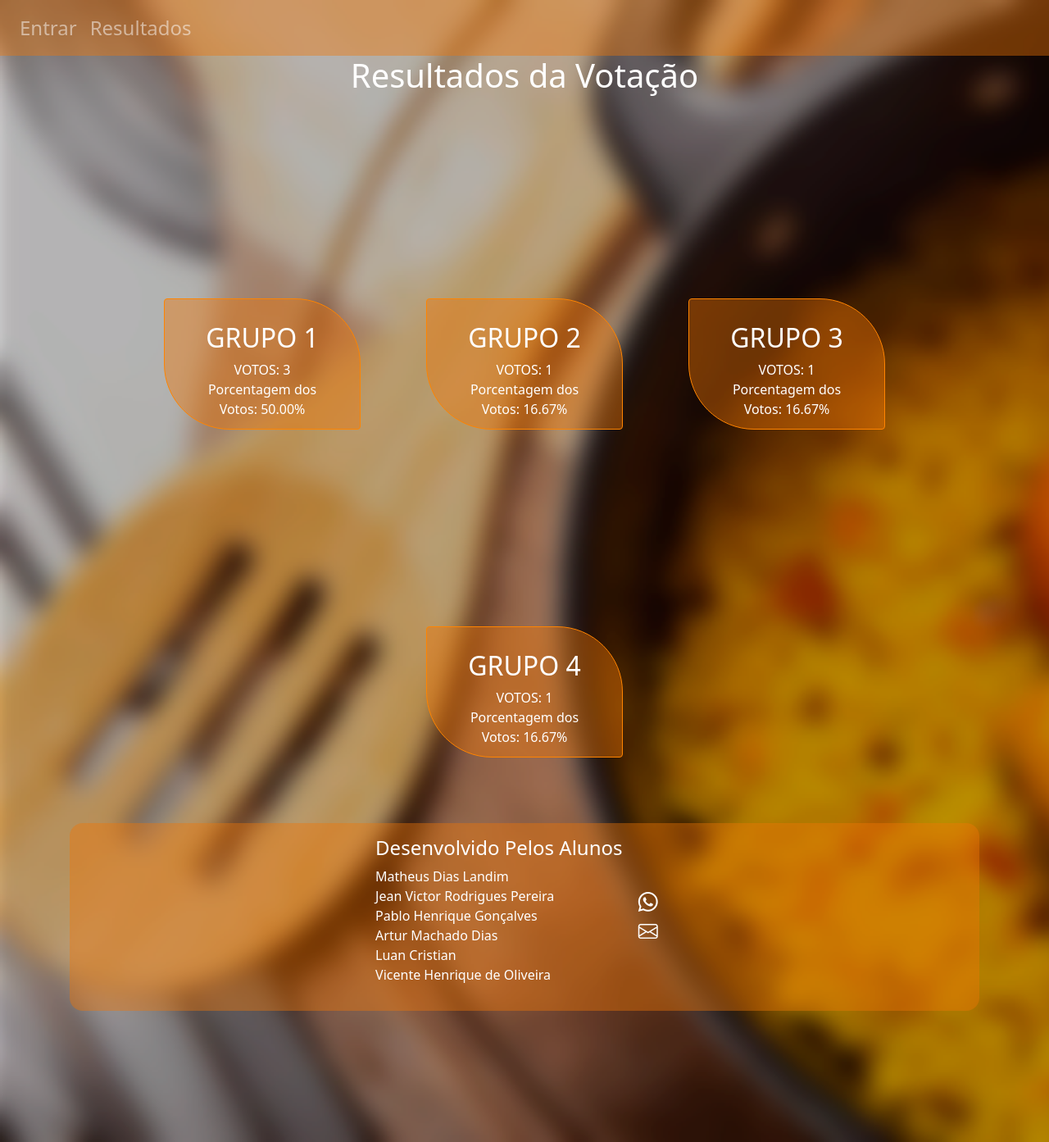
After one commit to MTSLND/ContestProject, a Flask app: page /resultado in a window 1280 px wide. The commit adds this page. Shown: the whole page at 82% size. Run offline with Flask 3, Linux system fonts and the light colour scheme; some libraries are stand-ins or nearby versions.

Commit message:
Front-End Changes

```diff
--- a/website/static/base.css
+++ b/website/static/base.css
@@ -7,7 +7,11 @@
   font-family: system-ui, -apple-system, BlinkMacSystemFont, 'Segoe UI', Roboto, Oxygen, Ubuntu, Cantarell, 'Open Sans', 'Helvetica Neue', sans-serif;
   box-sizing: border-box;
   text-decoration: none;
+  margin: 0;
+}
 
+main{
+  margin-bottom: 10rem;
 }
 
 #container-header {
@@ -21,16 +25,57 @@
 
 }
 
+.entrar-header{
+  color: white;
+}
+
+
+.form-group{
+
+  color: white;
+
+}
+
+.container-form{
+
+  background-color: rgba(238, 118, 6, 0.651);
+  border-style: solid;
+  border-width: 0.15rem;
+  padding: 5rem;
+  border-radius: 2rem;
+  border-color: rgb(255, 255, 255);
+  margin-top: 10rem;
+
+}
+
+.btn{
+
+  color: white;
+
+}
 .home{
 
   font-size: 1.5rem;
+
+}
+
+.h1-votacao{
+
+  display: flex;
+  align-items: center;
+  justify-content: center;
+  text-align: center;
+  color: white;
+
 }
 
 #button-entrar {
+  background-color: rgb(255, 255, 255);
+  border-color: rgb(255, 255, 255);
+  border-width: 1px;
+  color: black;
+}
 
-  background-color: rgba(238, 118, 6, 0.418);
-
-}
 
 #container-grupos{
 
@@ -57,8 +102,6 @@
   height: 10rem;
   border-color: rgb(255, 132, 0);
 
-
-
 }
 
 .container-section2{
@@ -75,16 +118,14 @@
 
 .container-section3{
 
- display: flex;
+  display: flex;
   color: white;
   margin-top: 10rem;
   justify-content: center;
   align-items: center;
   gap: 10rem;
 
-
 }
-
 
 #container-enviar{
   font-size: 1.5rem;
@@ -97,46 +138,47 @@
 
 }
 
+body {
 
-body {
   background-image: url(./img/Captura\ de\ tela\ 2023-11-11\ 191337.png);
   background-position: absolute;
   background-size: cover;
+  background-repeat: no-repeat;
+
 }
 
-body img{
-  position: absolute;
-  overflow: hidden;
-  width: 100%;
-  height: 100%;
-  object-fit: cover;
-  transition: all 0.4s ease;
-  filter: blur(10px);
-}
 .main-card{
+
     display: flex;
     text-align: center;
     justify-content: center;
+
 }
+
 .container-wrap-card{
 
-    display: flex;
-    background-color: rgba(238, 118, 6, 0.418);
+    display: inline-block;
     text-align: center;
     align-items: center;
     margin-top: 6rem;
-    border-top-right-radius: 5rem;
-    border-bottom-left-radius: 5rem;
-    width:15rem;
-    height: 10rem;
     margin-right: 2.5rem;
     margin-left: 2.5rem;
+    color: white;
 
 }
+
+.card-text{
+  font-size: medium;
+}
+
 .card-body{
+
     padding: 0, 2rem,0 ,2rem;
+
 }
+
 .cards{
+
     display: flex;
     color: white;
     justify-content: center;
@@ -144,8 +186,190 @@ body img{
     padding: 5rem;
     margin-top: 15rem;
     gap: 10rem;
+
 }
 
+
+
 .card-text{
+
   margin: 0;
+
 }
+
+.container-cards{
+  justify-content: center;
+}
+
+.container-p{
+
+gap: 20rem;
+
+
+}
+
+.container-p h3{
+
+display: flex;
+
+}
+
+
+
+.icons{
+
+  display: flex;
+  flex-direction: column;
+  padding: 1.2rem;
+  font-size: 1.5rem;
+  cursor: pointer;
+
+}
+
+
+@media (max-width:1220px) {
+
+  body{
+
+    background-size: cover;
+    background-position: absolute;
+    height: 62rem;
+    width: 100%;
+
+  }
+  .container-footer{
+
+    margin-top: 13.1rem;
+
+  }
+
+}
+
+@media (max-width:380px) {
+
+  body{
+
+        height: 60rem;
+
+  }
+
+  .container-footer{
+
+    margin-top: 10rem;
+
+  }
+
+}
+
+
+@media (max-width:322px) {
+
+  body{
+
+        height: 60rem;
+
+  }
+
+  .container-footer{
+
+    margin-top: 10rem;
+
+  }
+
+}
+@media (max-width:320px) {
+
+  body{
+
+        height: 55rem;
+
+  }
+
+  .container-footer{
+
+    margin-top: 3.5rem;
+
+  }
+
+}
+@media (max-width:300px) {
+
+  body{
+
+        height: 55rem;
+
+  }
+
+  .container-footer{
+
+    margin-top: 3rem;
+
+  }
+
+}
+
+@media (max-width:299px) {
+
+  body{
+
+        height: 63rem;
+
+  }
+
+  .container-footer{
+
+    margin-top: 10rem;
+
+  }
+
+}
+
+@media (max-width:297px) {
+
+  body{
+
+        height: 64rem;
+
+  }
+
+  .container-footer{
+
+    margin-top: 10rem;
+
+  }
+
+}
+
+.h2-votacao {
+  position: absolute;
+  top: 0;
+  left: 0;
+  width: 100%; /* Largura total */
+  background-color: var(--main-color);
+  color: white;
+  display: flex;
+  align-items: center;
+  justify-content: center;
+  z-index: 1000;
+  padding: 1rem 0;
+}
+
+.container-footer {
+
+  background-color: rgba(238, 118, 6, 0.418);
+  border-radius: 1rem;
+  margin-top: 5rem;
+  padding: 1rem;
+  color: white;
+  display: flex;
+  justify-content: center;
+  align-items: center;
+
+}
+
+.container-footer .container-p {
+
+  gap: 20rem;
+
+
+}
--- a/website/templates/base.html
+++ b/website/templates/base.html
@@ -1,8 +1,8 @@
 <!DOCTYPE html>
 <html lang="pt-BR">
   <head>
-    <meta charset="UTF-8">
-    <meta name="viewport" content="width=device-width, initial-scale=1.0">
+    <meta charset="UTF-8" />
+    <meta name="viewport" content="width=device-width, initial-scale=1.0" />
     <link
       rel="stylesheet"
       href="https://stackpath.bootstrapcdn.com/bootstrap/4.4.1/css/bootstrap.min.css"
@@ -14,13 +14,16 @@
       href="https://stackpath.bootstrapcdn.com/font-awesome/4.7.0/css/font-awesome.min.css"
       crossorigin="anonymous"
     />
+    <link
+      rel="stylesheet"
+      href="https://cdn.jsdelivr.net/npm/bootstrap-icons@1.10.3/font/bootstrap-icons.css"
+    />
+    <link rel="stylesheet" href="../static/base.css" />
     <title>{% block title %}Home{% endblock %}</title>
-    <link rel="stylesheet" href="../static/base.css">
   </head>
   <body>
     <header>
       <nav class="navbar navbar-expand-lg navbar-dark" id="container-header">
-
         <button
           class="navbar-toggler"
           type="button"
@@ -30,21 +33,27 @@
           <span class="navbar-toggler-icon"></span>
         </button>
         <div class="collapse navbar-collapse" id="navbar">
-            <div class="navbar-nav" >
+          <div class="navbar-nav">
             {% if user.is_authenticated %}
             <a class="nav-item nav-link home" id="home" href="/">Votar</a>
-                <a class="nav-item nav-link home" id="votacao" href="/votacao">Resultados</a>
+            <a class="nav-item nav-link home" id="resultado" href="/resultado"
+              >Resultados</a
+            >
             {% else %}
-                <a class="nav-item nav-link home" id="signUp" href="/sign-up">Entrar</a>
-                <a class="nav-item nav-link home" id="votacao" href="/votacao">Resultados</a>
+            <a class="nav-item nav-link home" id="signUp" href="/sign-up"
+              >Entrar</a
+            >
+            <a class="nav-item nav-link home" id="resultado" href="/resultado"
+              >Resultados</a
+            >
             {% endif %}
           </div>
         </div>
       </nav>
-    {% with messages = get_flashed_messages(with_categories=true) %}
-    {% if messages %}
-      {% for category, message in messages %}
-      {% if category == 'error' %}
+    </header>
+    {% with messages = get_flashed_messages(with_categories=true) %} {% if
+    messages %} {% for category, message in messages %} {% if category ==
+    'error' %}
     <div class="alert alert-danger alter-dismissable fade show" role="alert">
       {{ message }}
       <button type="button" class="close" data-dismiss="alert">
@@ -58,17 +67,10 @@
         <span aria-hidden="true">&times;</span>
       </button>
     </div>
-      {% endif %}
-    {% endfor %}
-    {% endif %}
-    {% endwith %}
-  </header>
-  <main>
-    <div class="container">
-        {% block content %} {% endblock %}
+    {% endif %} {% endfor %} {% endif %} {% endwith %}
 
-    </div>
-  </main>
+    <main class="container">{% block content %} {% endblock %}</main>
+
     <script
       src="https://code.jquery.com/jquery-3.2.1.slim.min.js"
       integrity="sha384-KJ3o2DKtIkvYIK3UENzmM7KCkRr/rE9/Qpg6aAZGJwFDMVNA/GpGFF93hXpG5KkN"
@@ -84,10 +86,9 @@
       integrity="sha384-JZR6Spejh4U02d8jOt6vLEHfe/JQGiRRSQQxSfFWpi1MquVdAyjUar5+76PVCmYl"
       crossorigin="anonymous"
     ></script>
-
     <script>
-        type="text/javascript"
-        src="{{ url_for('static', filename='index.js') }}"
+      type = "text/javascript";
+      src = "{{ url_for('static', filename='index.js') }}";
     </script>
   </body>
 </html>
--- /dev/null
+++ b/website/templates/resultado.html
@@ -0,0 +1,35 @@
+{% extends "base.html" %} {% block title %} Resultados {% endblock%} {% block
+content %}
+<h1 class="h1-votacao">Resultados da Votação</h1>
+<div class="flex-wrap row container-cards">
+  {% for grupo, contagem in contagem_por_grupo %}
+  <div class="p-2 card cards container-wrap-card">
+    <div class="card-body">
+      <h2 class="title-wrap">GRUPO {{ grupo }}</h2>
+      <p class="card-text" id="votos">VOTOS: {{ contagem }}</p>
+      <p class="card-text" id="porcentagem">
+        Porcentagem dos Votos: {{ '%.2f' % ((contagem/total_votos) * 100) }}%
+      </p>
+    </div>
+  </div>
+  {% endfor %}
+</div>
+<footer class="container-footer">
+  <div class="container-p">
+    <h4>Desenvolvido Pelos Alunos</h4>
+    <p>
+      Matheus Dias Landim <br />
+      Jean Victor Rodrigues Pereira<br />
+      Pablo Henrique Gonçalves <br />
+      Artur Machado Dias <br />
+      Luan Cristian <br />
+      Vicente Henrique de Oliveira
+    </p>
+  </div>
+
+  <div class="icons">
+    <i class="bi bi-whatsapp"><a href=""></a></i>
+    <i class="bi bi-envelope"><a href=""></a></i>
+  </div>
+</footer>
+{% endblock %}
--- a/website/views.py
+++ b/website/views.py
@@ -14,7 +14,7 @@ def home():
         voto = Votos.query.filter_by(user_id=current_user.id).first()
         if voto:
             flash('Somente um Voto Permitido por Pessoa', 'error')
-            return redirect(url_for('views.votacao'))
+            return redirect(url_for('views.resultado'))
         elif grupo == 'grupo1':
             voto = 1
         elif grupo == 'grupo2':
@@ -31,15 +31,15 @@ def home():
         db.session.add(new_voto)
         db.session.commit()
         flash('Voto Contabilizado com Sucesso', 'success')
-        return redirect(url_for('views.votacao'))
+        return redirect(url_for('views.resultado'))
 
     return render_template("home.html", user=current_user)
 
-@views.route('/votacao')
-def votacao():
+@views.route('/resultado')
+def resultado():
 
     total_votos = Votos.query.count()
     contagem_por_grupo = Votos.query.with_entities(Votos.grupo, func.count().label('count')).group_by(Votos.grupo).all()
     usuarios = User.query.all()
 
-    return render_template("votacao.html", user=current_user, total_votos=total_votos, contagem_por_grupo=contagem_por_grupo)
+    return render_template("resultado.html", user=current_user, total_votos=total_votos, contagem_por_grupo=contagem_por_grupo)
```
Also changed, not shown: website/auth.py (+5 -5 lines), website/templates/home.html (+61 -25 lines), website/templates/sign_up.html (+6 -6 lines), website/templates/votacao.html (deleted, +0 -18 lines), instance/database.db. Lines whose indentation alone changed are shown as unchanged.
